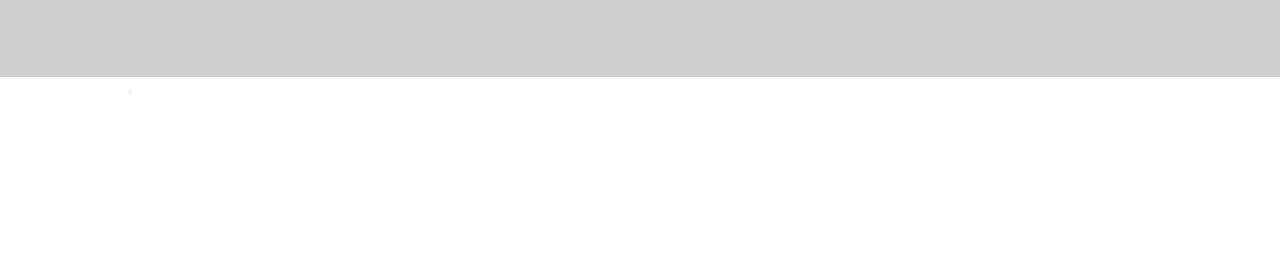
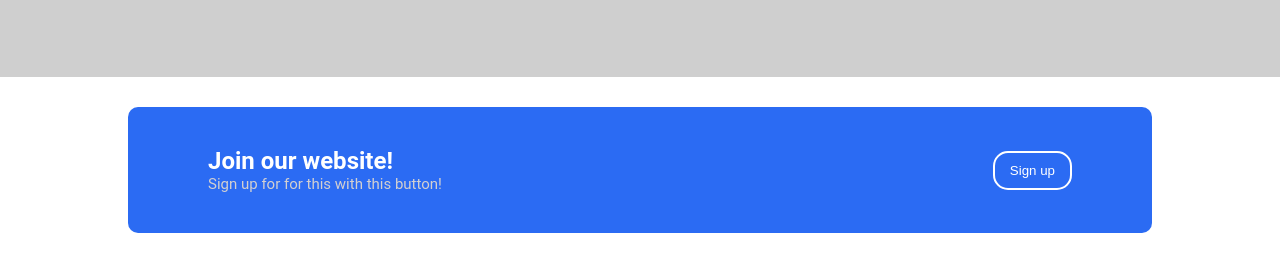
Before and after one commit to teldenurcow/odin-Landing-Page, a plain HTML site: page index.html in a window 1280 px wide. Shown: the part 712-975 px from the top of the page. Before the commit the page ends 808 px from the top, so only its background shows below. Drawn offline with Linux system fonts and the light colour scheme.

Commit message:
Add popup-section

```diff
--- a/index.html
+++ b/index.html
@@ -54,13 +54,13 @@
         </div>
       </div>
       <div class="signup-section-two">
-        <div>
-            <div>
-                <h3></h3>
-                <p></p>
+        <div class="popup-container">
+            <div class="text-container">
+                <h3 class="popup-heading">Join our website!</h3>
+                <p class="subtext">Sign up for for this with this button!</p>
             </div>
-            <div>
-                <button></button>
+            <div class="btn-container">
+                <button class="popup-btn">Sign up</button>
             </div>
         </div>
       </div>
--- a/styles.css
+++ b/styles.css
@@ -129,3 +129,40 @@ text-align: end;
 font-size: 24px;
 font-weight: 600;
 }
+.signup-section-two {
+display: flex;
+justify-content: center;
+align-items: center;
+padding-top: 30px;
+padding-bottom: 30px;
+}
+.popup-container {
+    background-color: rgb(43, 107, 243);
+    display: flex;
+    justify-content: space-between;
+    padding: 40px 80px;
+    border-radius: 10px;
+    flex: 1;
+}
+.text-container {
+    color: #ffffff;
+}
+.popup-heading {
+    font-size: 24px;
+}
+.popup-container .subtext {
+    color: #d3d0d0;
+    font-size: 15px;
+}
+.btn-container {
+    display: flex;
+    align-items: center;
+    justify-content: center;
+}
+.popup-btn {
+    padding: 10px 15px;
+    background-color: rgb(43, 107, 243);
+    border-radius: 15px;
+    border: 2px solid #ffffff;
+    color: #ffffff;
+}
```
